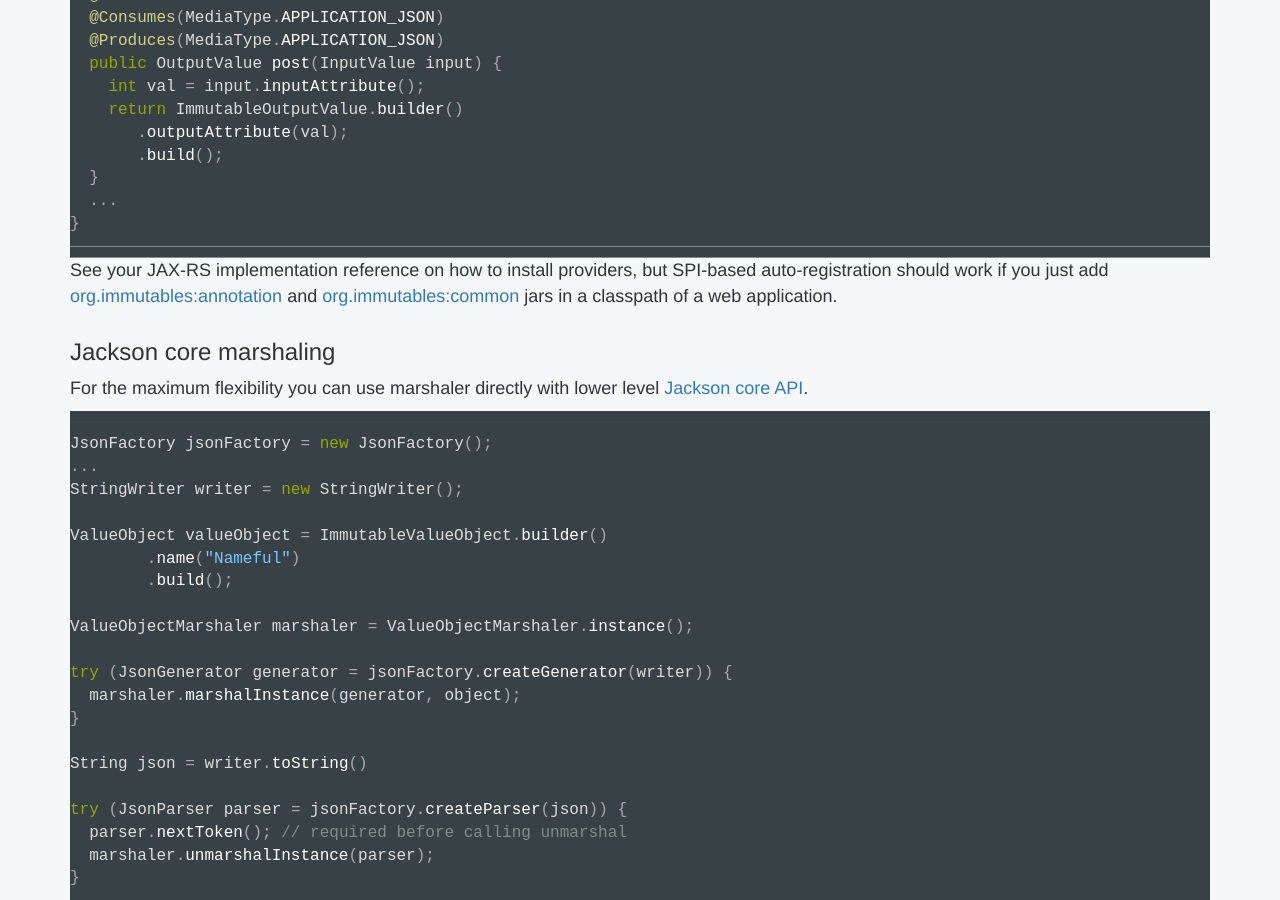
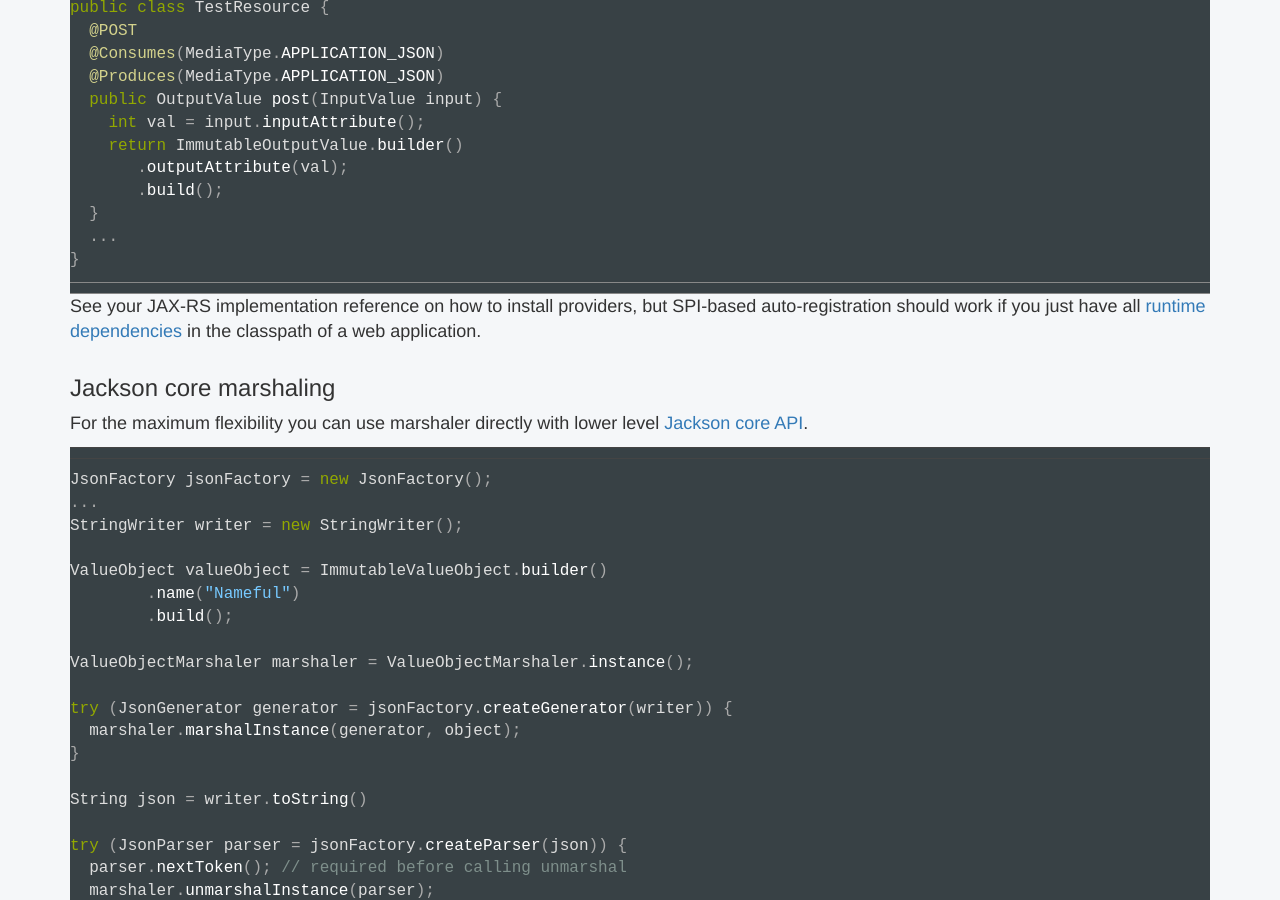
Before and after one commit to immutables/immutables.github.io, a Jekyll site: the page built from json.md, in a window 1280 px wide and 900 px high, scrolled down 2584 px. Built offline with Jekyll 4.4.1, drawn with Linux system fonts in a browser that asks for light colours; nearby versions of some CDN libraries; Markdown is read by kramdown in place of the engine named in the settings; comment, search, counter and statistics services are not loaded; some of the changed text lies outside the part shown.

Commit message:
changed in page reference for dependencies

````diff
--- a/json.md
+++ b/json.md
@@ -34,6 +34,7 @@ Usage
 In addition to dependencies that are listed in [getting started guide](/gettingstarted.html) you need to add
 redistributable runtime library
 
+<a name="dependencies"></a>
 - [org.immutables:common:{{v}}]({{ depUri }}|common|{{ v }}|jar)
   + Compile and runtime utilities used during marshaling
 
@@ -43,6 +44,7 @@ For quick start you should rather use our _service_ artifact that combines all n
 - [org.immutables:service:{{v}}]({{ depUri }}|service|{{ v }}|jar)
   + All needed transitive runtime dependencies
 
+Snippet of maven dependencies:
 ```xml
 <dependency>
   <groupId>org.immutables</groupId>
@@ -129,7 +131,7 @@ public class TestResource {
 }
 ```
 See your JAX-RS implementation reference on how to install providers, but SPI-based auto-registration should work
-if you just add [org.immutables:annotation]({{ depUri }}|common|{{ v }}|jar) and [org.immutables:common]({{ depUri }}|common|{{ v }}|jar) jars in a classpath of a web application.
+if you just have all [runtime dependencies](#dependencies) in the classpath of a web application.
 
 ### Jackson core marshaling
 
````
